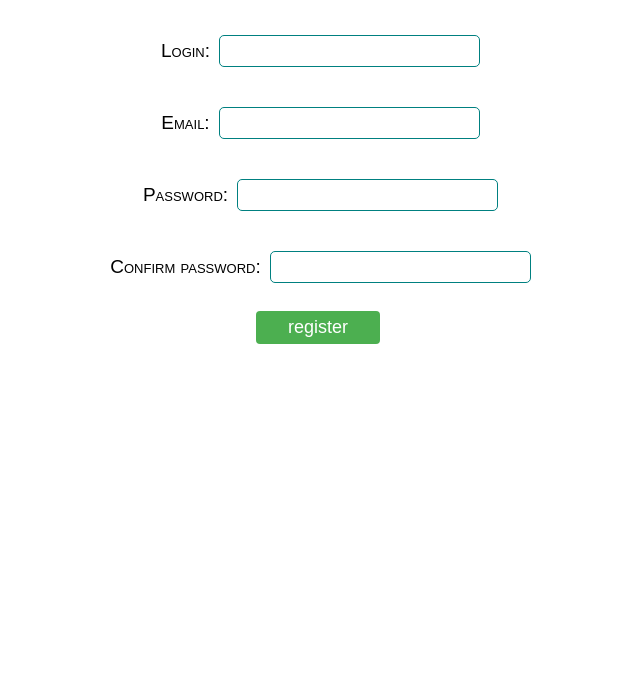
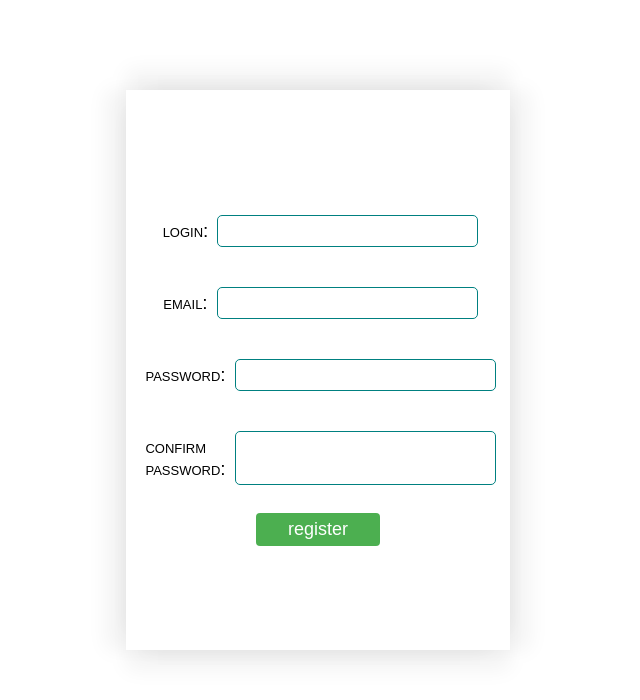
Before and after one commit to typeperfest/reachat, a React (Create React App) app: page /register in a window 1280 px wide. Shown: the top 700 px of the page, without its empty margins (322-962 px from the left). Built offline with nearby package versions, Linux system fonts and the light colour scheme.

Commit message:
distribute form style to register form

```diff
--- a/src/components/Login.jsx
+++ b/src/components/Login.jsx
@@ -2,14 +2,14 @@ import React from 'react';
 import UserInputForm from './GeneralComponents/UserInputForm'
 import Logo from './GeneralComponents/Logo'
 
-import './TopLevelStyles/loginStyles.css'
+import './TopLevelStyles/inputFormStyles.css'
 import './GeneralComponents/styles/logo.css'
 
 
 const Login = () => {
 
     return (
-        <div className={"loginForm"}>
+        <div className={"form"}>
             <Logo/>
             <p className={"tagline"}>For everyone to see your thoughts.</p>
             <UserInputForm fieldsNamesList={[{id: 0, name: "login"}, {id: 1, name: "password"}]} buttonText={"Sign in"} />
--- a/src/components/NewUser.jsx
+++ b/src/components/NewUser.jsx
@@ -1,13 +1,15 @@
 import React from 'react';
 import UserInputForm from './GeneralComponents/UserInputForm'
 
+import './TopLevelStyles/inputFormStyles.css'
+
 const NewUser = () => {
     return (
-        <div>
-            <UserInputForm fieldsNamesList={ [ {id: 0, name: "Login"},
-                                               {id: 1, name: "Email"},
-                                               {id: 2, name: "Password"},
-                                               {id: 3, name: "Confirm password"} ] }
+        <div className={"form"}>
+            <UserInputForm fieldsNamesList={ [ {id: 0, name: "login"},
+                                               {id: 1, name: "email"},
+                                               {id: 2, name: "password"},
+                                               {id: 3, name: "confirm password"} ] }
                            buttonText={"register"} />
         </div>
     );
--- a/src/components/TopLevelStyles/loginStyles.css
+++ b/src/components/TopLevelStyles/inputFormStyles.css
@@ -1,4 +1,4 @@
-.loginForm {
+.form {
     margin: 10px;
     padding: 10px;
     width: 30vw;
```
